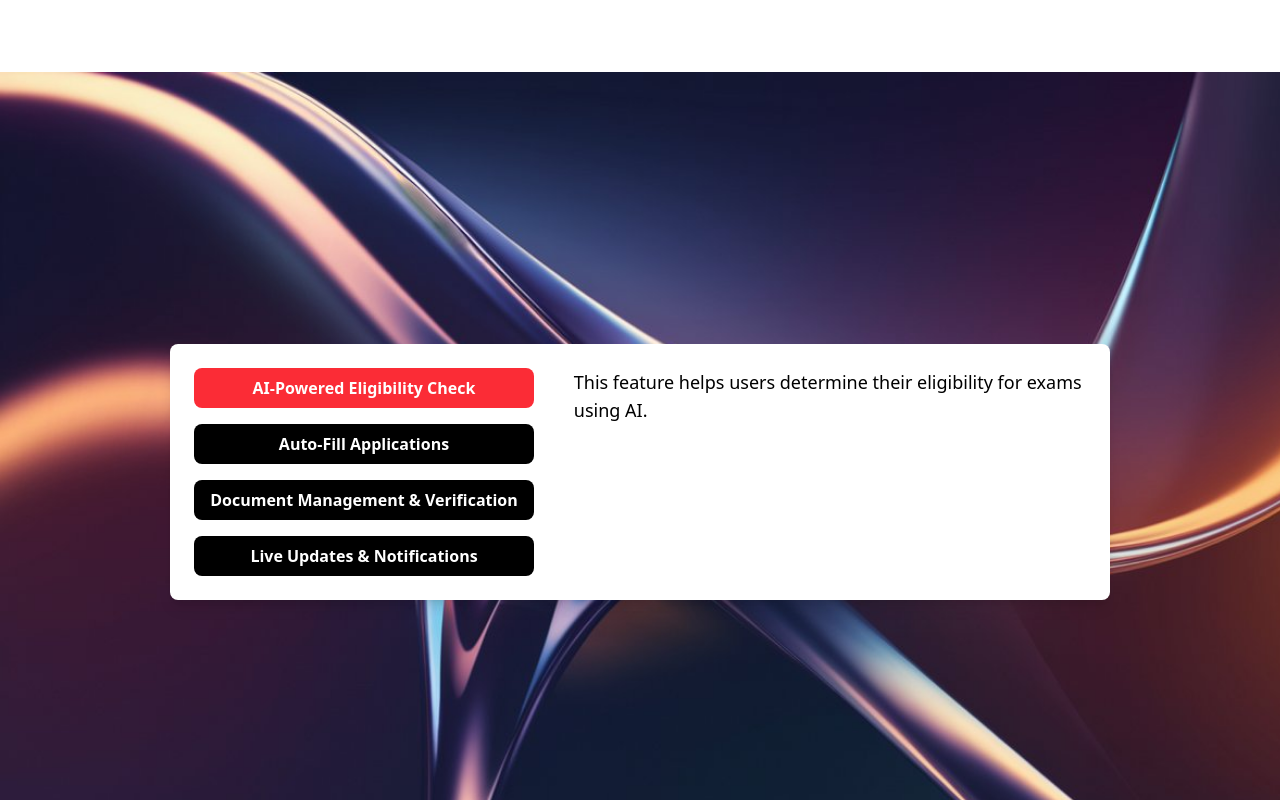
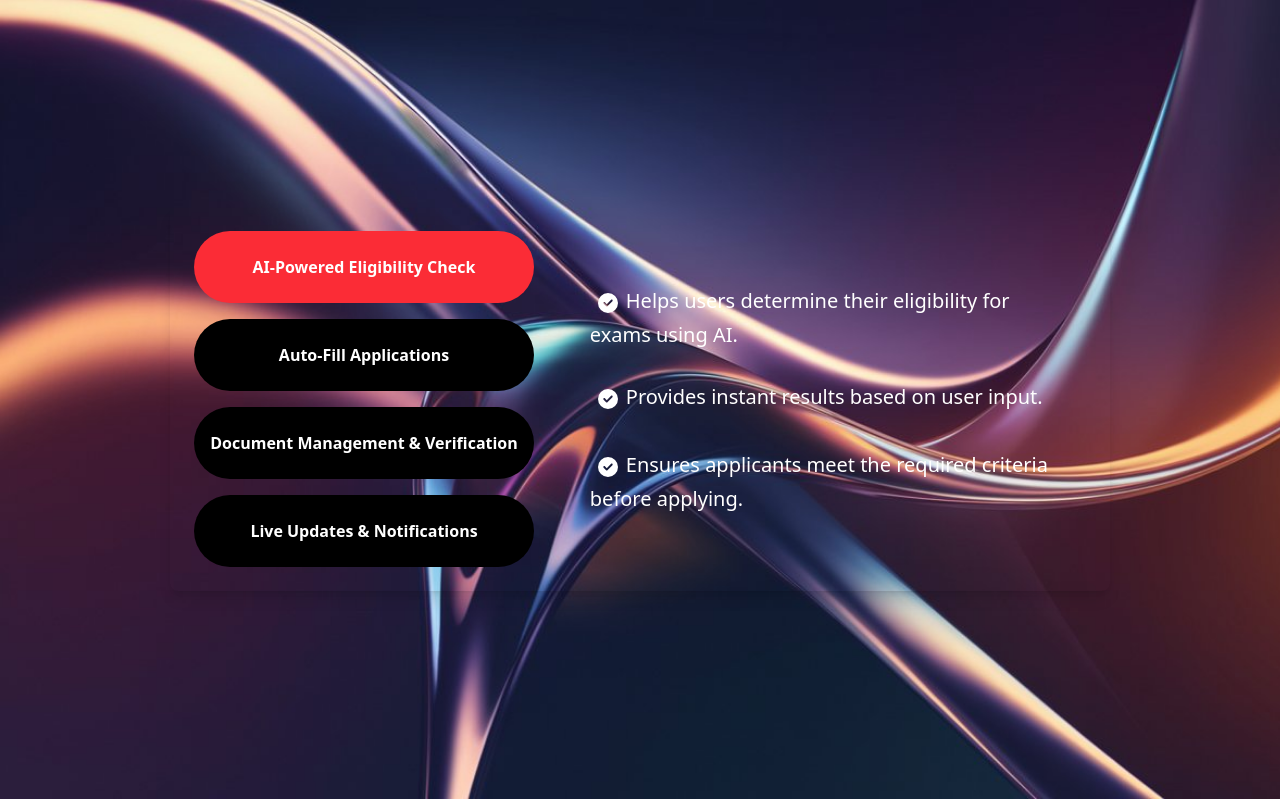
Before and after one commit to AbhayGhorela/form-sathi, a React (Vite) app: page / in a window 1280 px wide. Shown: the part 1528-2328 px from the top of the page. Built offline with nearby package versions, Linux system fonts and the light colour scheme.

Commit message:
add react-icons dependency and enhance feature descriptions in Home component

```diff
--- a/package.json
+++ b/package.json
@@ -13,6 +13,7 @@
     "@tailwindcss/vite": "^4.0.5",
     "react": "^19.0.0",
     "react-dom": "^19.0.0",
+    "react-icons": "^5.5.0",
     "react-router-dom": "^7.4.0",
     "tailwindcss": "^4.0.5"
   },
--- a/src/pages/Home.jsx
+++ b/src/pages/Home.jsx
@@ -1,12 +1,29 @@
 import { useState } from "react";
 import "../App.css";
 import aiImage from "../assets/ai-image.png"
+import { FaCircleCheck } from "react-icons/fa6";
 
 const featuresData = {
-  "AI-Powered Eligibility Check": "This feature helps users determine their eligibility for exams using AI.",
-  "Auto-Fill Applications": "AI automatically fills out exam applications, saving time and reducing errors.",
-  "Document Management & Verification": "Users can upload, store, and verify their documents securely.",
-  "Live Updates & Notifications": "Users receive alerts about new exams, deadlines, and status updates."
+  "AI-Powered Eligibility Check":[
+    "Helps users determine their eligibility for exams using AI.",
+    "Provides instant results based on user input.",
+    "Ensures applicants meet the required criteria before applying."
+  ],
+  "Auto-Fill Applications":[
+    "AI automatically fills out exam applications.",
+    "Saves time and reduces errors in manual form filling.",
+    "Supports multiple exams with a single data entry."
+  ],
+  "Document Management & Verification":[
+    "Users can upload and store documents securely.",
+    "AI verifies documents for authenticity and correctness.",
+    "Eases submission processes for multiple applications."
+  ],
+  "Live Updates & Notifications":[
+    "Users receive alerts about new exams and deadlines.",
+    "AI tracks submitted applications and informs users.",
+    "Prevents missing important dates or last-minute rush."
+  ]
 };
 
 function Home() {
@@ -34,22 +51,24 @@ function Home() {
           <button className="bg-black text-white px-6 md:px-12 lg:px-16 xl:px-24 py-2 md:py-4 lg:py-6 xl:py-7 rounded-full font-semibold text-sm md:text-base lg:text-lg xl:text-xl">Get Started</button>
         </div>
       </main>
-      <section className="aiImgContainer w-full min-h-screen ">
+      <section className="aiImgContainer w-full  ">
         <img src={aiImage} alt="ai image" />
       </section>
       <section className="features w-full min-h-screen flex justify-center items-center bg-gray-200 bg-cover bg-no-repeat bg-[url(./assets/features.jpg)]">
-        <div className="flex gap-10 p-6 bg-white rounded-lg shadow-lg">
+        <div className="flex gap-10 p-6 bg-transparent rounded-lg shadow-lg">
           {/* left-side buttons */}
           <div className="flex flex-col gap-4">
             {Object.keys(featuresData).map((feature)=>(
-              <button key={feature} onClick={()=>setSelectedFeature(feature)} className={`px-4 py-2 rounded-lg font-semibold ${selectedFeature === feature?"bg-red-500 text-white":"bg-black text-white"}`}>
+              <button key={feature} onClick={()=>setSelectedFeature(feature)} className={`px-4 py-2 md:py-4 lg:py-5 xl:py-6 rounded-lg xl:rounded-full font-semibold transition-all hover:bg-red-500 ${selectedFeature === feature?"bg-red-500 text-white":"bg-black text-white"}`}>
                 {feature}
               </button>
             ))}
           </div>
           {/* right side content */}
-          <div className="max-w-lg">
-            <p className="text-lg font-medium">{featuresData[selectedFeature]}</p>
+          <div className="max-w-lg flex flex-col justify-center text-white">
+            {featuresData[selectedFeature].map((line,index)=>(
+              <p key={index} className="text-md lg:text-lg xl:text-xl font-medium m-4"><FaCircleCheck className="inline m-2 text-white shadow-lg" />{line}</p>
+            ))}
           </div>
         </div>
       </section>
```
Also changed, not shown: 1 other file (tests, documents, lock files or other folders).
